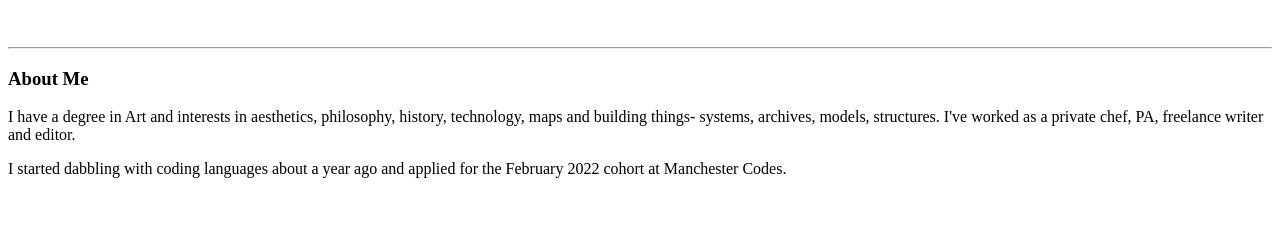
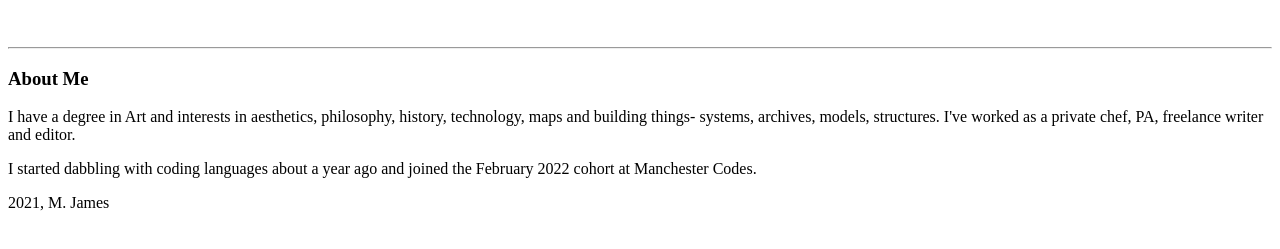
Before and after one commit to Maisienjames/portfolio, a plain HTML site: page index.html in a window 1280 px wide. Shown: the part 59-308 px from the top of the page. Drawn offline with Linux system fonts and the light colour scheme.

Commit message:
Amended index file

```diff
--- a/index.html
+++ b/index.html
@@ -1,15 +1,18 @@
 <!DOCTYPE html>
 <html>
+<body>
+<main>
 <head>
     <title>Maisie</title>
 </head>
-<body>
     <h1>Maisie James</h1>
     <h2></h2>
     <br>
     <hr>
     <h3>About Me</h3>
     <p>I have a degree in Art and interests in aesthetics, philosophy, history, technology, maps and building things- systems, archives, models, structures. I've worked as a private chef, PA, freelance writer and editor.</p>
-    <p>I started dabbling with coding languages about a year ago and applied for the February 2022 cohort at Manchester Codes.</p>
+    <p>I started dabbling with coding languages about a year ago and joined the February 2022 cohort at Manchester Codes.</p>
+</main>
+<footer>2021, M. James</footer>
 </body>
 </html>
```
